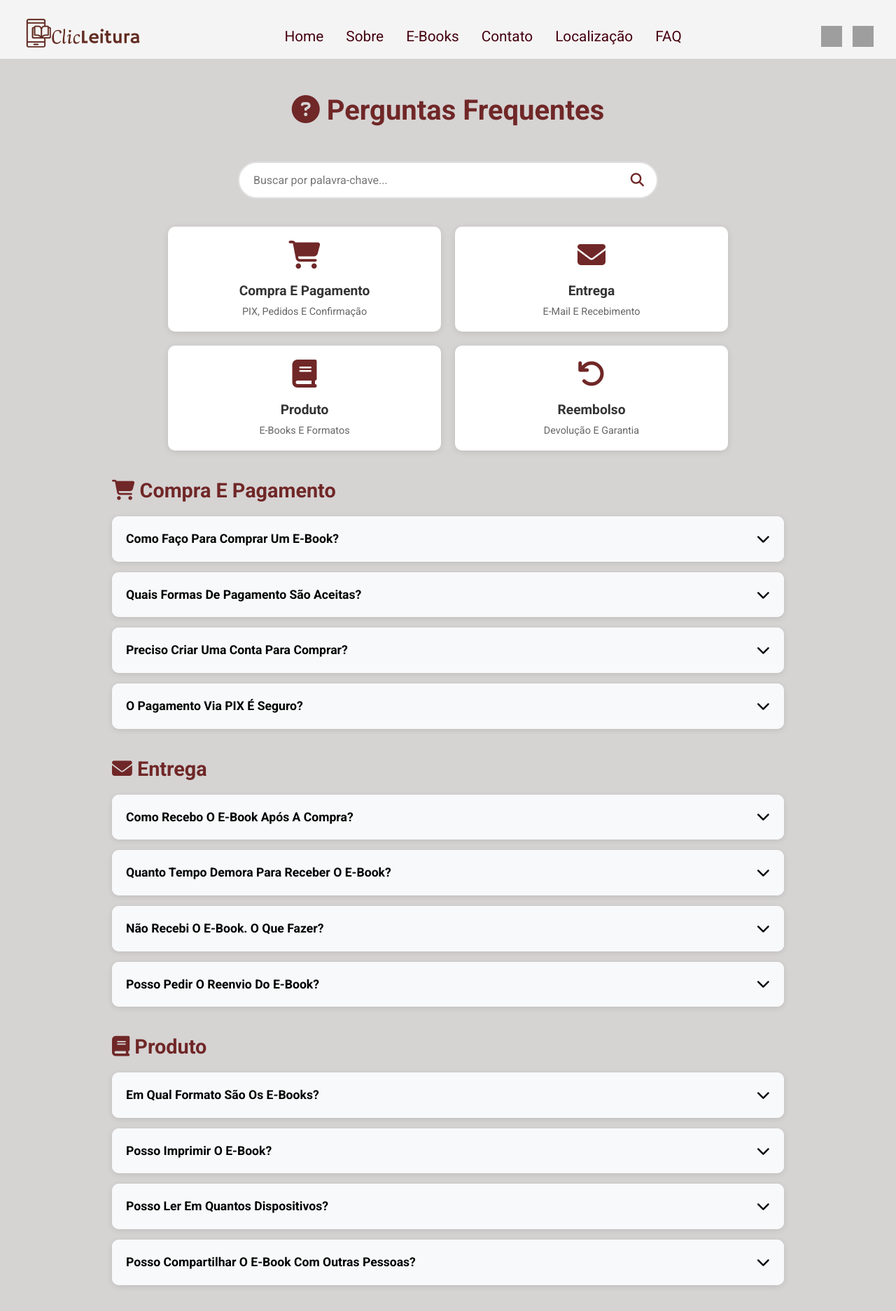
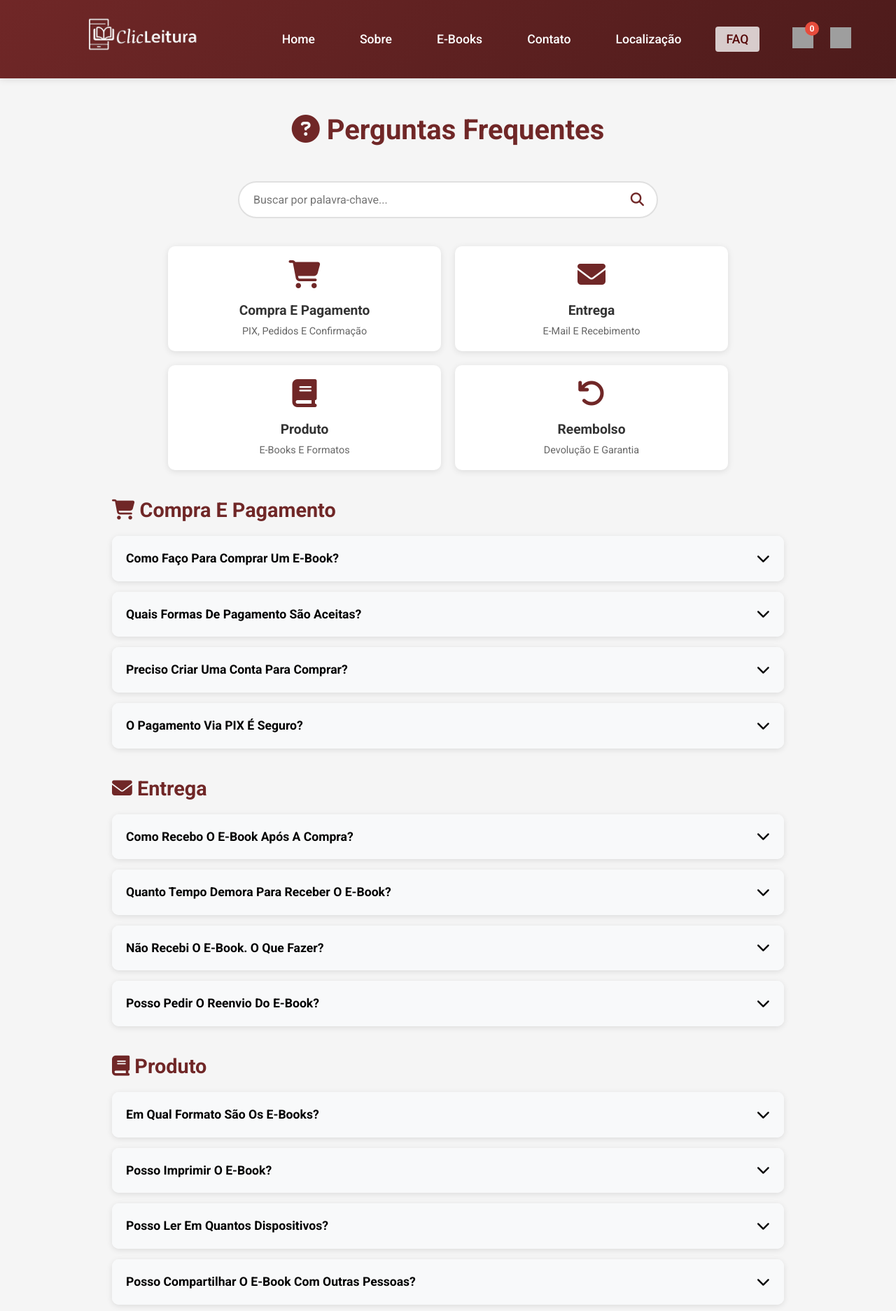
Before and after one commit to Devjdias/ecommerceJD, a Flask app: page /faq in a window 1280 px wide. Shown: the top 1874 px of the page at 70% size. Run offline with Flask 3, Linux system fonts and the light colour scheme; some libraries are stand-ins or nearby versions; grey boxes are pictures that could not be loaded.

Commit message:
atualizações navbar 2/3
FALTA PADRONIZAR TUDO EM UM HEADER SÓ
E ALTERAR O INDEX

```diff
--- a/static/css/contato.css
+++ b/static/css/contato.css
@@ -60,7 +60,8 @@ body {
 }
 
 .navbar a:hover {
-    background: rgba(255,255,255,0.1);
+    color: #ffffff;
+    background: rgba(80, 5, 5, 0.692); /* vinho escuro */
     transform: translateY(-2px);
 }
 
--- a/static/css/faq.css
+++ b/static/css/faq.css
@@ -18,14 +18,15 @@
 }
 
 body {
-    background-color: #b6b2b28f;
+    background-color: #f5f5f5;
     font-family: "Roboto", sans-serif;
 }
 
-section {
-    padding: 3rem 2rem;
-    margin: 0 auto;
-    max-width: 1600px;
+.navbar a.active {
+    color: rgb(85, 7, 7);
+    border-bottom: 3px solid var(--vinho);
+    background: rgba(255, 255, 255, 0.774);
+
 }
 
 a {
@@ -40,71 +41,65 @@ a:hover {
 }
 
 /* HEADER */
+/* === HEADER UNIFICADO (igual ao da página de localização) === */
 .header {
-    position: relative;
+    background: linear-gradient(135deg, #702727 0%, #4d1b1b 100%);
+    padding: 1.5rem 5%;
+    box-shadow: 0 2px 10px rgba(0,0,0,0.1);
+    position: sticky;
     top: 0;
-    left: 0;
-    right: 0;
-    z-index: 99;
-    border-bottom: var(--black);
-    background-color: #f5f4f4;
+    z-index: 1000;
 }
 
 .header section {
     display: flex;
+    justify-content: space-between;
     align-items: center;
-    justify-content: space-between;
-    padding-top: 1.5rem;
-    padding-bottom: 0.2px;
+    max-width: 1400px;
+    margin: 0 auto;
 }
 
-.header .logo {
-    display: flex;
-    align-items: center;
-    z-index: 100;
+.logo img {
+    height: 60px;
+    transition: transform 0.3s;
 }
 
-.header .logo img {
-    height: 60px;
-    width: auto;
-    object-fit: contain;
-    display: block;
+.logo:hover img {
+    transform: scale(1.05);
 }
 
-.header .navbar {
+.navbar {
     display: flex;
-    gap: 0;
+    gap: 2rem;
+}
+
+.navbar a {
+    color: white;
+    text-decoration: none;
+    font-weight: 500;
+    font-size: 1.1rem;
+    transition: all 0.3s;
+    padding: 0.5rem 1rem;
+    border-radius: 4px;
+}
+
+.navbar a:hover {
+    color: #ffffff;
+    background: rgba(80, 5, 5, 0.692); /* vinho escuro */
+    transform: translateY(-2px);
+}
+
+.icons {
+    display: flex;
+    gap: 1.5rem;
     align-items: center;
 }
 
-.header .navbar a {
-    margin: 0 1rem;
-    font-size: 1.3rem;
-    color: #450210;
-    transition: 0.3s;
-    position: relative;
-    padding-bottom: 0.3rem; /* aqui! */
-}
-
-.header .navbar a:hover {
-    color: rgba(126, 35, 53, 0.5);
-    transform: scale(1.08);
-}
-
-
-
-.header .icons {
-    display: flex;
-    align-items: center;
-    gap: 15px;
-}
-
-.header .icons img {
-    cursor: pointer;
+.icons a, .icons img {
     transition: transform 0.3s;
 }
 
-.header .icons img:hover {
+.icons a:hover, .icons img:hover {
     transform: scale(1.1);
 }
 
--- a/templates/faq.html
+++ b/templates/faq.html
@@ -14,32 +14,46 @@
     <!-- HEADER -->
     <header class="header">
         <section>
-            <a href="{{ url_for('index') }}" class="logo">
-                <img src="{{ url_for('static', filename='images/logo.png') }}" alt="Logo de livro">
+        <a href="{{ url_for('index') }}" class="logo" aria-label="ClicLeitura - início">
+            <img src="{{ url_for('static', filename='images/logo2.png') }}" alt="Logo ClicLeitura">
         </a>
 
-            <nav class="navbar">
+        <nav class="navbar" aria-label="Navegação principal">
             <a href="{{ url_for('index') }}">Home</a>
             <a href="{{ url_for('sobre_page') }}">Sobre</a>
             <a href="{{ url_for('index') }}#shop">E-books</a>
             <a href="{{ url_for('contato_page') }}">Contato</a>
             <a href="{{ url_for('localizacao_page') }}">Localização</a>
-                <a href="{{ url_for('faq_page') }}">FAQ</a>
+            <a href="{{ url_for('faq_page') }}" class="active">FAQ</a>
         </nav>
 
-            <div class="icons">
+        <div class="icons" aria-hidden="false">
             <div id="carrinhoIcon" style="position: relative; display: inline-block; cursor: pointer;">
-                <img width="30" height="30" src="https://img.icons8.com/?size=100&id=9671&format=png&color=702727"
-                        alt="Carrinho de Compra" >
+                <img id="carrinhoImg" width="30" height="30"
+                    src="https://img.icons8.com/?size=100&id=9671&format=png&color=FFFFFF"
+                    alt="Carrinho de Compra" style="pointer-events: none;">
+                <span id="carrinhoCount"
+                    style="display: none; position: absolute; top: -8px; right: -8px; background: #e74c3c; color: white; border-radius: 50%; width: 20px; height: 20px; font-size: 12px; font-weight: bold; display:flex; align-items: center; justify-content: center; pointer-events: none;">
+                    0
+                </span>
             </div>
-                <a href="{{ url_for('login_page') }}" id="loginLink">
-                    <img width="30" height="30" src="https://img.icons8.com/?size=100&id=24220&format=png&color=702727" alt="Login" />
+
+            <a href="{{ url_for('login_page') }}" id="loginLink" title="Entrar">
+                <img width="30" height="30"
+                    src="https://img.icons8.com/?size=100&id=24220&format=png&color=FFFFFF"
+                    alt="Entrar na conta" />
             </a>
-                <a href="{{ url_for('perfil_page') }}" id="perfilLink" style="display: none;">
-                    <img width="30" height="30" src="https://img.icons8.com/?size=100&id=7820&format=png&color=702727" alt="Perfil" />
+
+            <a href="{{ url_for('perfil_page') }}" id="perfilLink" title="Meu perfil" style="display: none;">
+                <img width="30" height="30"
+                    src="https://img.icons8.com/?size=100&id=7820&format=png&color=FFFFFF"
+                    alt="Meu Perfil" />
             </a>
-                <span id="userInfo" style="display: none; color: #702727; font-weight: bold; margin-left: 10px;"></span>
-                <button id="logoutBtn" style="display: none; margin-left: 10px; padding: 5px 15px; background: #702727; color: white; border: none; border-radius: 4px; cursor: pointer;">Sair</button>
+
+
+            <span id="userInfo" style="display: none; color: #ffffff; font-weight: bold; margin-left: 10px;"></span>
+            <button id="logoutBtn" style="display: none; margin-left: 10px; padding: 5px 15px; background: #f7f7f7; color: rgb(85, 7, 7); border: none; border-radius: 4px; cursor: pointer;">Sair</button>
+
         </div>
     </section>
     </header>
--- a/templates/localizacao.html
+++ b/templates/localizacao.html
@@ -23,7 +23,7 @@
             <a href="{{ url_for('sobre_page') }}">Sobre</a>
             <a href="{{ url_for('index') }}#shop">E-books</a>
             <a href="{{ url_for('contato_page') }}">Contato</a>
-            <a href="{{ url_for('localizacao_page') }}">Localização</a>
+            <a href="{{ url_for('localizacao_page') }}" class="active">Localização</a>
             <a href="{{ url_for('faq_page') }}">FAQ</a>
         </nav>
 
@@ -51,8 +51,8 @@
             </a>
 
 
-            <span id="userInfo" style="display: none; color: #702727; font-weight: bold; margin-left: 10px;"></span>
-            <button id="logoutBtn" style="display: none; margin-left: 10px; padding: 5px 15px; background: #f7f7f7; color: white; border: none; border-radius: 4px; cursor: pointer;">Sair</button>
+            <span id="userInfo" style="display: none; color: #ffffff; font-weight: bold; margin-left: 10px;"></span>
+            <button id="logoutBtn" style="display: none; margin-left: 10px; padding: 5px 15px; background: #f7f7f7; color: rgb(85, 7, 7); border: none; border-radius: 4px; cursor: pointer;">Sair</button>
 
         </div>
     </section>
```
Also changed, not shown: static/css/localizacao.css (+10 -1 lines), static/css/sobre.css (+63 -20 lines), templates/sobre.html (+37 -12 lines), templates/contato.html (indentation only). Lines whose indentation alone changed are shown as unchanged.
